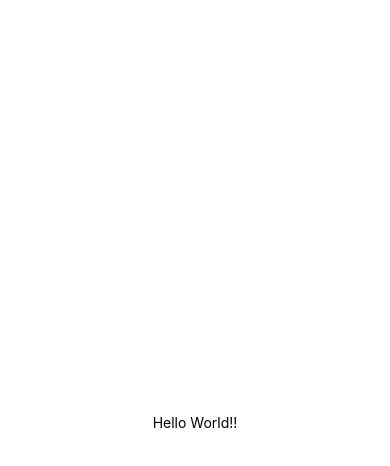
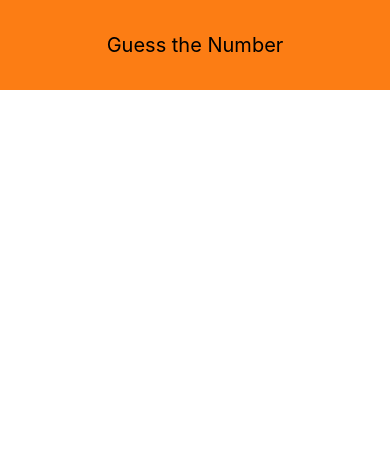
Before and after one commit to abhiram7054/rn-guess-number, a React Native app: screen / in a window 390 px wide. Shown: the top 466 px of the page. Built offline with nearby package versions, Linux system fonts and the light colour scheme.

Commit message:
adding the header

```diff
--- a/App.js
+++ b/App.js
@@ -2,20 +2,20 @@ import { StatusBar } from 'expo-status-bar';
 import React from 'react';
 import { StyleSheet, Text, View } from 'react-native';
 
+import Header from './components/header';
+
 export default function App() {
   return (
-    <View style={styles.container}>
-      <Text>Hello World!!</Text>
-      <StatusBar style="auto" />
+    <View style={styles.screen} >
+      <Header title="Guess the Number" />
     </View>
   );
 }
 
 const styles = StyleSheet.create({
-  container: {
+  screen: {
     flex: 1,
-    backgroundColor: '#fff',
-    alignItems: 'center',
-    justifyContent: 'center',
-  },
+
+  }
+
 });
--- /dev/null
+++ b/components/header.js
@@ -0,0 +1,29 @@
+import React from "react";
+import { View, Text, StyleSheet } from "react-native";
+
+const Header = props => {
+    return (
+        <View style={styles.header} >
+            <Text style={styles.headerText} >{props.title}</Text>
+        </View>
+    );
+
+};
+
+const styles = StyleSheet.create({
+    header: {
+        width: "100%",
+        height: 90,
+        // paddingTop:36,
+        backgroundColor: "#fc7d14",
+        alignItems: "center",
+        justifyContent: "center",
+
+    },
+    headerText: {
+        color: "black",
+        fontSize: 20,
+    }
+});
+
+export default Header;
```
